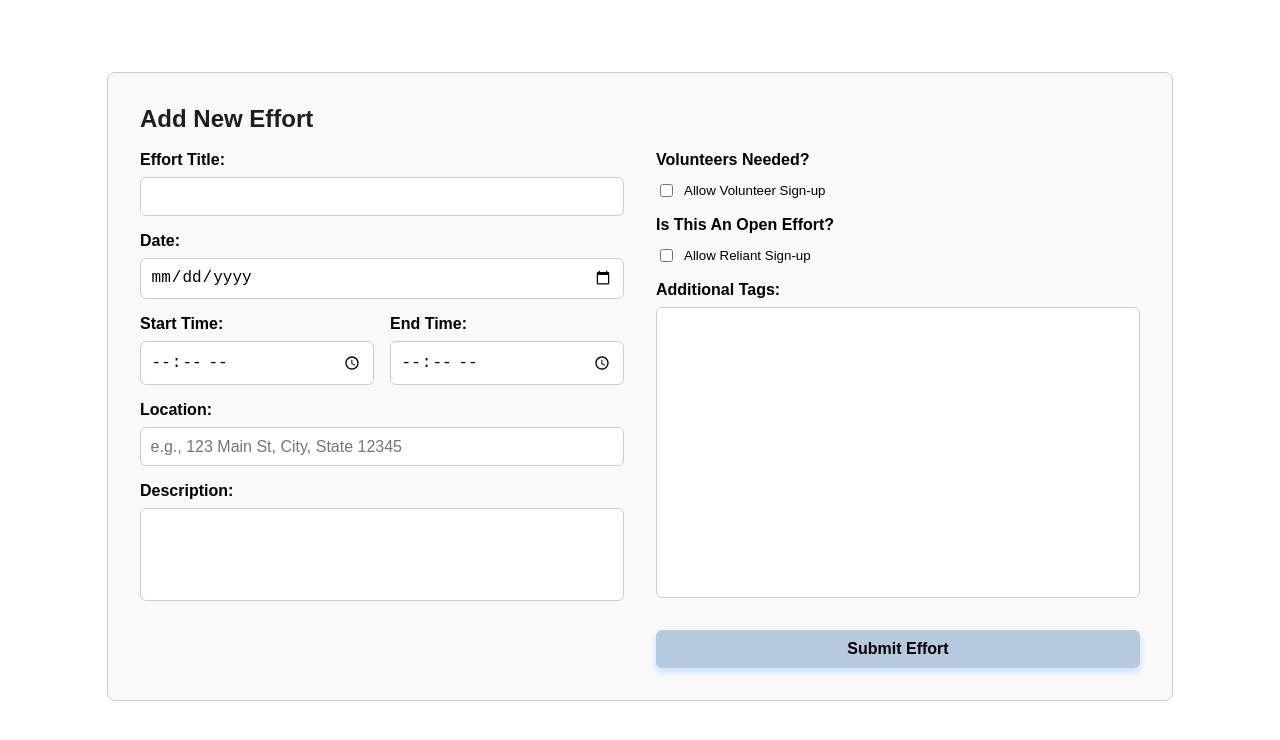
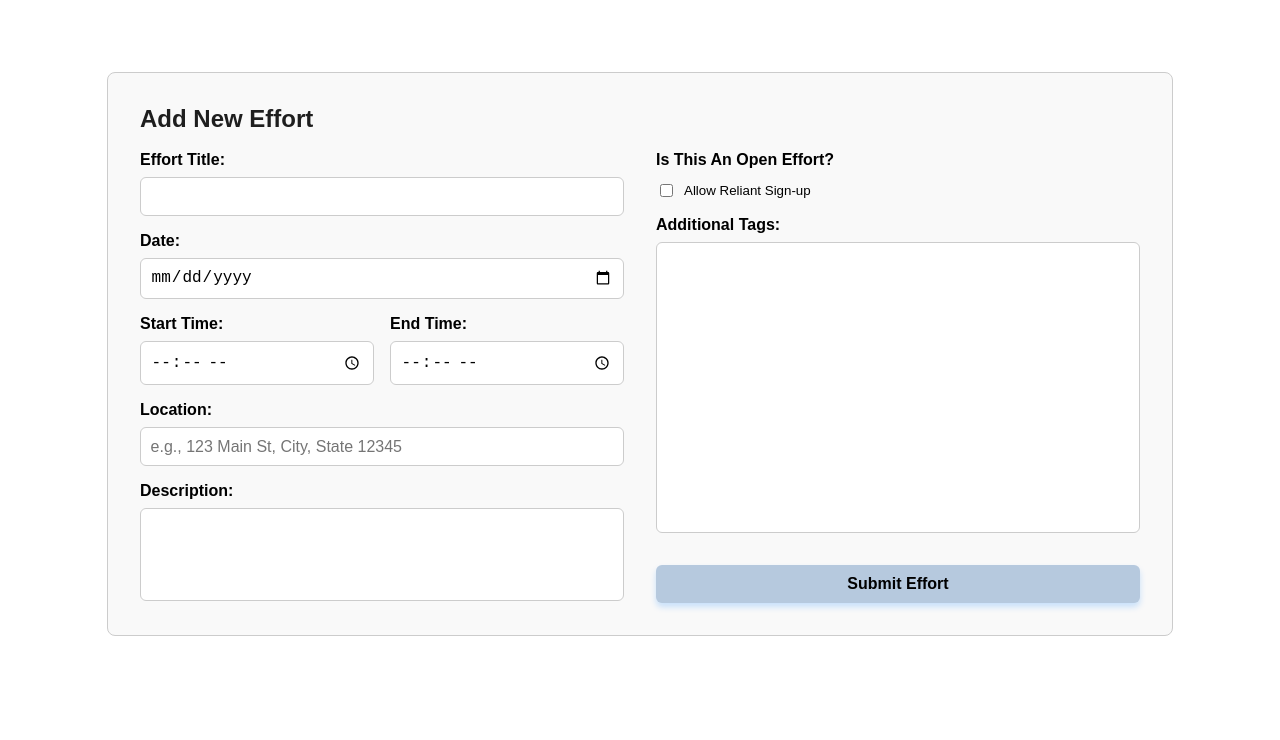
Before and after one commit to Savionrj/SWD-Unit-1-Project-savion-j, a React (Vite) app in the folder Unit-1-Project/: page /newEffort in a window 1280 px wide. Shown: the top 740 px of the page. Built offline with nearby package versions, Linux system fonts and the light colour scheme.

Commit message:
removed volunteers needed input from effort form, made As Reliant button display only when openEffort has a value of true

```diff
--- a/Unit-1-Project/src/components/AddNewEffort.jsx
+++ b/Unit-1-Project/src/components/AddNewEffort.jsx
@@ -12,7 +12,7 @@ export default function AddEffortForm({ efforts, setEfforts }) {
     endTime: '',
     location: '',
     description: '',
-    volunteersNeeded: false,
+    volunteersNeeded: true,
     openEffort: false,
     volunteerCount: 0,
     tags: ''
@@ -50,7 +50,6 @@ export default function AddEffortForm({ efforts, setEfforts }) {
         zip: parsedLocation.zip
       },
       description: formData.description,
-      volunteersNeeded: formData.volunteersNeeded,
       openEffort: formData.openEffort,
       volunteerCount: 0,
       tags: formData.tags ? formData.tags.split(',').map(tag => tag.trim()) : []
@@ -134,17 +133,6 @@ export default function AddEffortForm({ efforts, setEfforts }) {
         </div>
 
         <div className="form-right">
-          <label>Volunteers Needed?
-            <div className="signup-check">
-              <input
-                type="checkbox"
-                name="volunteersNeeded"
-                checked={formData.volunteersNeeded}
-                onChange={handleChange}
-              />
-              <small>Allow Volunteer Sign-up</small>
-            </div>
-          </label>
 
           <label>Is This An Open Effort?
             <div className="signup-check">
--- a/Unit-1-Project/src/components/EffortsCard.jsx
+++ b/Unit-1-Project/src/components/EffortsCard.jsx
@@ -12,6 +12,9 @@ export default function EffortsCard({ effort, displayMode }) {
         <div className="list-actions">
           <span>{effort.volunteerCount} {effort.volunteerCount === 1 ? 'volunteer' : 'volunteers'}</span>
           <button className="signup-button small">Volunteer</button>
+          {effort.openEffort && (
+            <button className="signup-button small">Reliant</button>
+          )}
           <button className="signup-button small">Reliant</button>
         </div>
       </div>
@@ -31,7 +34,8 @@ export default function EffortsCard({ effort, displayMode }) {
         <h1>Sign Up</h1>
         <button className='signup-button'>As Volunteer</button>
         <p className='volunteer-count'>{effort.volunteerCount} {effort.volunteerCount > 1 ? 'volunteers already' : 'volunteer already'}</p>
-        <button className='signup-button'>As Reliant</button>
+        {effort.openEffort && (
+          <button className='signup-button'>As Reliant</button>)}
       </div>
     </div>
   );
```
